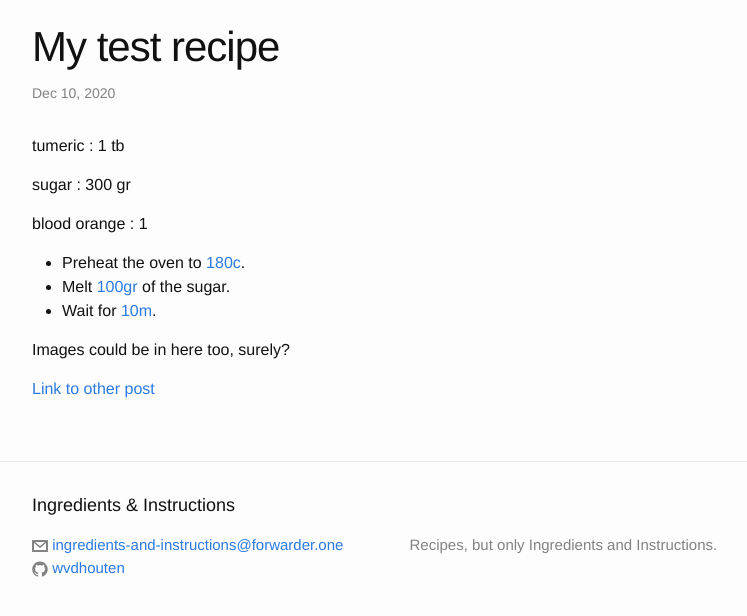
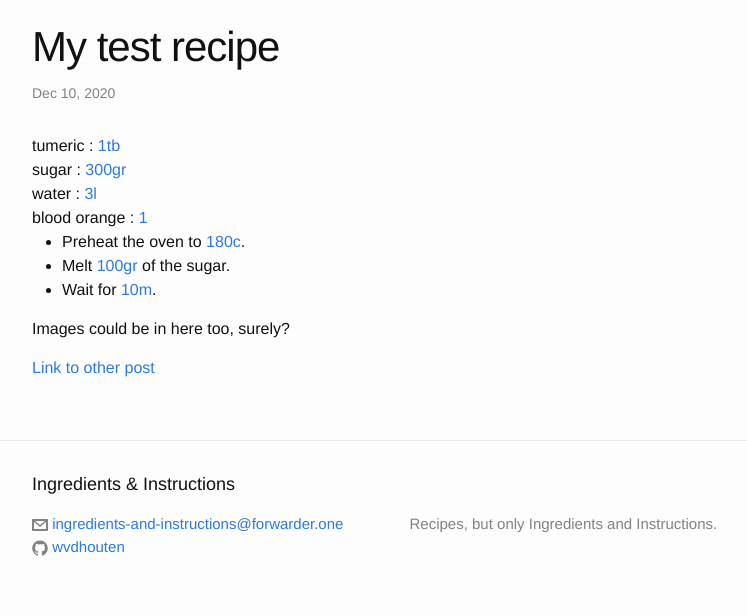
Before and after one commit to wvdhouten/ingredients-and-instructions, a Jekyll site: the page built from _posts/2020-12-10-my-test-recipe.md, in a window 1280 px wide, cut to the strip 104-720 px from the top of the page. Shown: the whole strip, without its empty margins (238-985 px from the left). Built offline with Jekyll 4.4.1, drawn with Linux system fonts in a browser that asks for light colours.

Commit message:
feature: conversion help

```diff
--- a/_config.yml
+++ b/_config.yml
@@ -9,4 +9,4 @@
 
 # Build settings
 markdown: kramdown
-permalink: /:year/:title:output_ext
+permalink: /:year/:title
--- a/_layouts/post.html
+++ b/_layouts/post.html
@@ -7,9 +7,13 @@
     <p class="post-meta">{{ page.date | date: "%b %-d, %Y" }}{% if page.author %} • {{ page.author }}{% endif %}{% if page.meta %} • {{ page.meta }}{% endif %}</p>
   </header>
   <article class="post-content">
-    {% for ingredient in page.ingredients %}
-      <p>{{ ingredient[0] }} : {{ ingredient[1] }}</p>
-    {% endfor %}
-    {{ content }}
+    <section class="ingredients">
+      {% for ingredient in page.ingredients %}
+        <div>{{ ingredient[0] }} : <a href="#quantity">{{ ingredient[1] }}</a></div>
+      {% endfor %}
+    </section>
+    <section class="instructions">
+      {{ content }}
+    </section>
   </article>
 </div>
--- a/_posts/2020-12-10-my-test-recipe.md
+++ b/_posts/2020-12-10-my-test-recipe.md
@@ -1,11 +1,15 @@
 ---
 layout: post
 title: "My test recipe"
+description: "A short description"
 date: 2020-12-10 22:00:00
 categories: temporary
+vegetarian: true
+vegan: false
 ingredients:
-  tumeric: 1 tb
-  sugar: 300 gr
+  tumeric: 1tb
+  sugar: 300gr
+  water: 3l
   blood orange: 1
 ---
 
--- a/_sass/_layout.scss
+++ b/_sass/_layout.scss
@@ -217,4 +217,9 @@
             font-size: 18px;
         }
     }
+
+    .conversion {
+        cursor: help;
+        border-bottom: 1px solid orange;
+    }
 }
--- a/scripts/main.js
+++ b/scripts/main.js
@@ -2,9 +2,18 @@
 anchors.forEach(a => {
     hash = a.href.split('#')[1];
     switch (hash){
+        case 'quantity':
         case 'temperature':
             const convertedValue = convertUnit(a.innerText);
-            console.log(convertedValue);
+            const conversionElement = createConversionElement(a.innerText, convertedValue);
+            a.parentNode.replaceChild(conversionElement, convertedValue);
             break;
     }
 });
+
+function createConversionElement(value, convertedValue) {
+    const element = document.createElement('span');
+    element.classList.add('conversion')
+    element.textContent = value;
+    element.title = convertedValue;
+}
--- a/scripts/unit-conversion.js
+++ b/scripts/unit-conversion.js
@@ -7,5 +7,5 @@
     if (unit === 'c')
         return quantity * 1.8 + 32 + 'f';
 
-    return quantity;
+    return input;
 }
```
